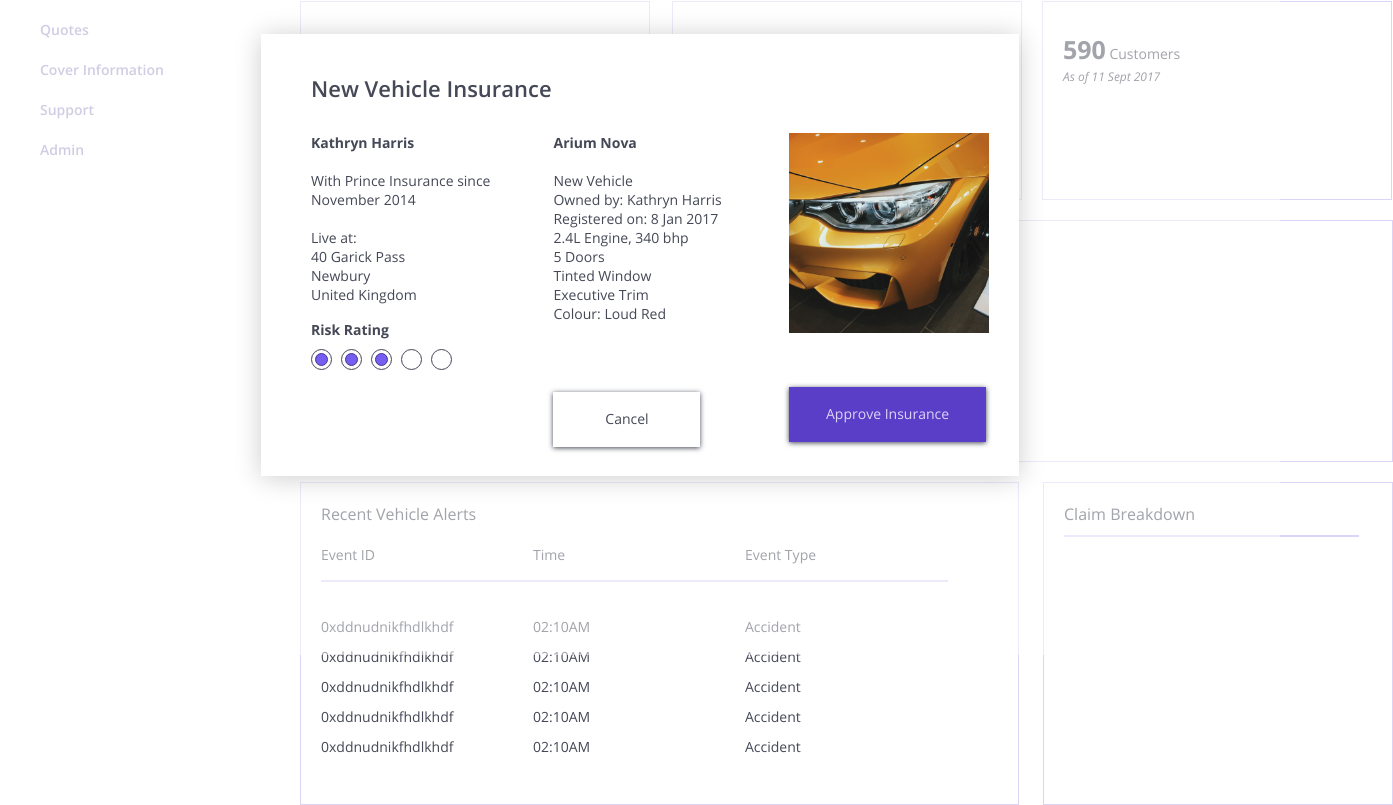
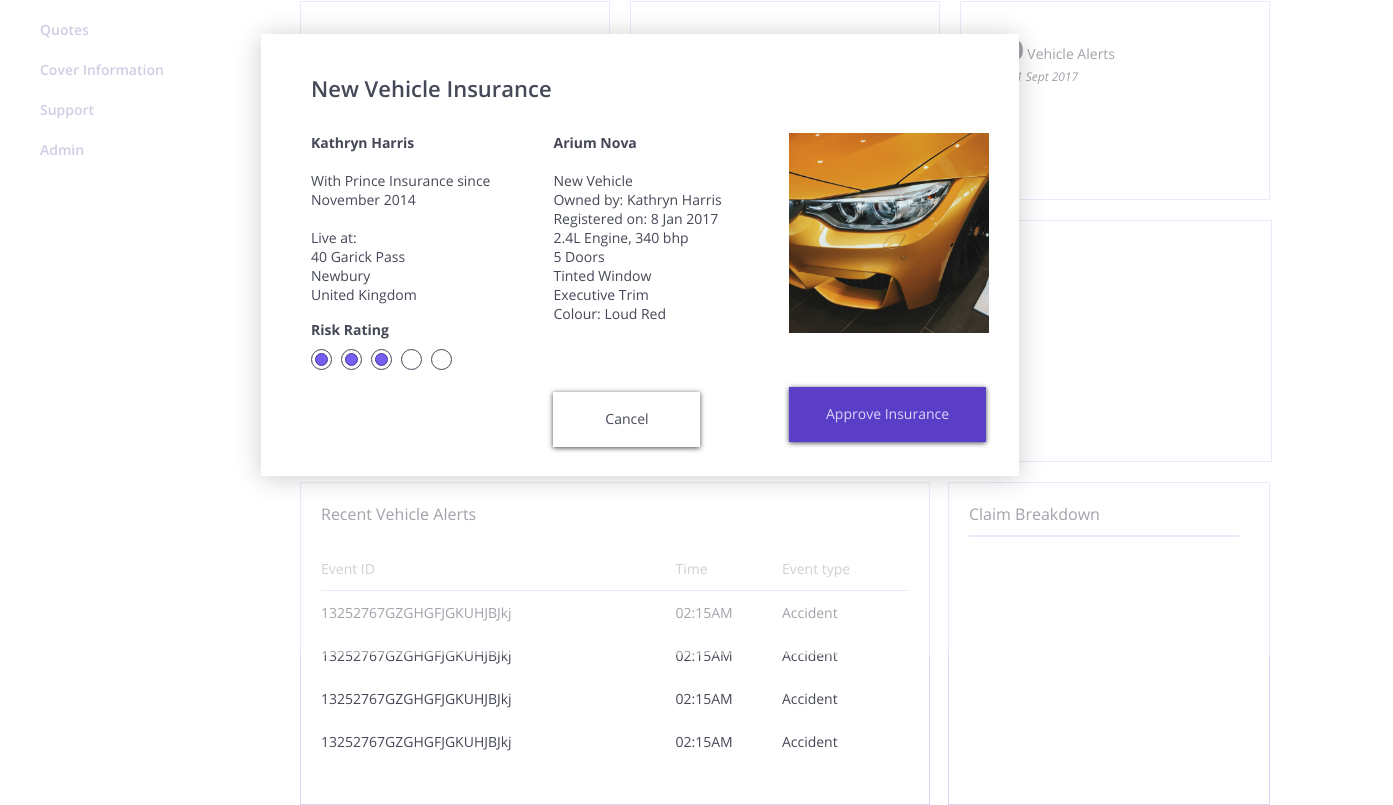
Before and after one commit to annaet/prince-insurance, an Angular app: page /overview in a window 1280 px wide. Shown: the part 145-950 px from the top of the page, 1393 px wide, since content can reach past the window. Built offline with nearby package versions, Linux system fonts and the light colour scheme; no server answers.

Commit message:
Updated Box sizes for different window size+ implemnted a Table

```diff
--- a/src/app/overview/overview.component.css
+++ b/src/app/overview/overview.component.css
@@ -1,6 +1,8 @@
 #container
 {
     margin-top: 25px;
+    width: calc(100% - 310px);
+    position: absolute;
 }
 .section-title
 {
@@ -37,7 +39,7 @@
 }
 
 #insurancestatus{
-    width: 1092px;
+    width: 100%;
     height: 200px;
     margin-top: 28px;
 }
@@ -67,29 +69,29 @@
 
 #box1{
     border:1px solid #dcd4f7;
-    width:348px;
+    width:calc(33% - 12px);
     height:197px;
     float: left;
-    margin-right: 20px;
+    margin-right:20px;
 }
 
 #box2{
     border:1px solid #dcd4f7;
-    width:348px;
+    width:calc(33% - 12px);
     height:197px;
-    float: right;
-    margin-left: 20px;
+    float: left;
+
 }
 
 #box3{
     border:1px solid #dcd4f7;
-    width:348px;
+    width:calc(33% - 12px);
     height:197px;
     float: right;
 }
 
 #graph{
-    width: 1091px;
+    width: 100%;
     height: 240px;
     border:1px solid #dcd4f7;
     margin-top: 19px;
@@ -97,7 +99,7 @@
 
 #alerts{
     border:1px solid #dcd4f7;
-    width:717px;
+    width:calc(67% - 22px);
     height:321px;
     margin-top: 20px;
     float: left;
@@ -105,7 +107,7 @@
 
 #circle{
     border:1px solid #dcd4f7;
-    width:348px;
+    width:33%;
     height:321px;
     margin-top: 20px;
     float: right;
@@ -130,22 +132,14 @@
 
 .event{
 
-    width: 202px;
+    width: 33.3%;
     height: 20px;
     float: left;
     margin-right: 10px;
     float: left;
 }
 
-#time{
-    float: left;
-    margin-left: 200px;
-}
 
-#type{
-    float: left;
-    margin-left: 150px;
-}
 
 
 .line-gap2{
@@ -157,13 +151,28 @@
 }
 
 #tablewrapper{
-    width: 650px;
     height: 150px;
     background-color: grey;
 }
 
 .table{
-    border: 1px solid black;
+    width: calc(100% - 20px);
+    font-family:OpenSans;
+    font-size:14px;
+    color:#454856;
+    letter-spacing:0;
+    text-align:left;
+    margin-top: 22px;
+    border-collapse: collapse;
+}
+
+.table td{
+    padding: 12px 0 12px 0;
+}
+
+.table tr:first-child td{
+    border-bottom: #dcd4f7 solid 1px;
+    opacity: 0.5;
 }
 
 .line-gap3{
@@ -175,9 +184,17 @@
 }
 
 .z1{
-    width: 202px;
-    height: 20px;
+
+
     float: left;
     margin-right: 10px;
     margin-top: 10px;
+    background-color: gold;
 }
+
+#container::after
+{
+    content: "";
+    display: block;
+    clear: block;
+}
--- a/src/app/overview/overview.component.html
+++ b/src/app/overview/overview.component.html
@@ -41,64 +41,40 @@
           Recent Vehicle Alerts
         </div>
 
-        <div id="tabletitle">
-          <div class="event">
-            Event ID
-          </div>
-          <div class="event">
-            Time
-          </div>
-          <div class="event">
-            Event Type
-          </div>
-        </div>
-          <div class="line-gap2">
-          </div>
-            <div class="z1">
-              0xddnudnikfhdlkhdf
-            </div>
-            <div class="z1">
-              02:10AM
-            </div>
-            <div class="z1">
-              Accident
-            </div>
-          <div class="z1">
-            0xddnudnikfhdlkhdf
-          </div>
-          <div class="z1">
-            02:10AM
-          </div>
-          <div class="z1">
-            Accident
-          </div>
-            <div class="z1">
-              0xddnudnikfhdlkhdf
-            </div>
-            <div class="z1">
-              02:10AM
-            </div>
-            <div class="z1">
-              Accident
-            </div>
-          <div class="z1">
-            0xddnudnikfhdlkhdf
-          </div>
-          <div class="z1">
-            02:10AM
-          </div>
-          <div class="z1">
-            Accident
-          </div>
-            <div class="z1">
-              0xddnudnikfhdlkhdf
-            </div>
-            <div class="z1">
-              02:10AM
-            </div>
-            <div class="z1">
-              Accident
-            </div>
+
+        <table class="table">
+          <tbody>
+          <tr>
+          <td>Event ID</td>
+          <td>Time</td>
+          <td>Event type</td>
+          </tr>
+          <tr>
+          <td>13252767GZGHGFJGKUHJBJkj</td>
+          <td>02:15AM</td>
+          <td>Accident</td>
+          </tr>
+          <tr>
+          <td>13252767GZGHGFJGKUHJBJkj</td>
+          <td>02:15AM</td>
+          <td>Accident</td>
+          </tr>
+          <tr>
+          <td>13252767GZGHGFJGKUHJBJkj</td>
+          <td>02:15AM</td>
+          <td>Accident</td>
+          </tr>
+          <tr>
+          <td>13252767GZGHGFJGKUHJBJkj</td>
+          <td>02:15AM</td>
+          <td>Accident</td>
+          </tr>
+          </tbody>
+          </table>
+
+
+
+
       </div>
     </div>
     <div id="circle">
```
